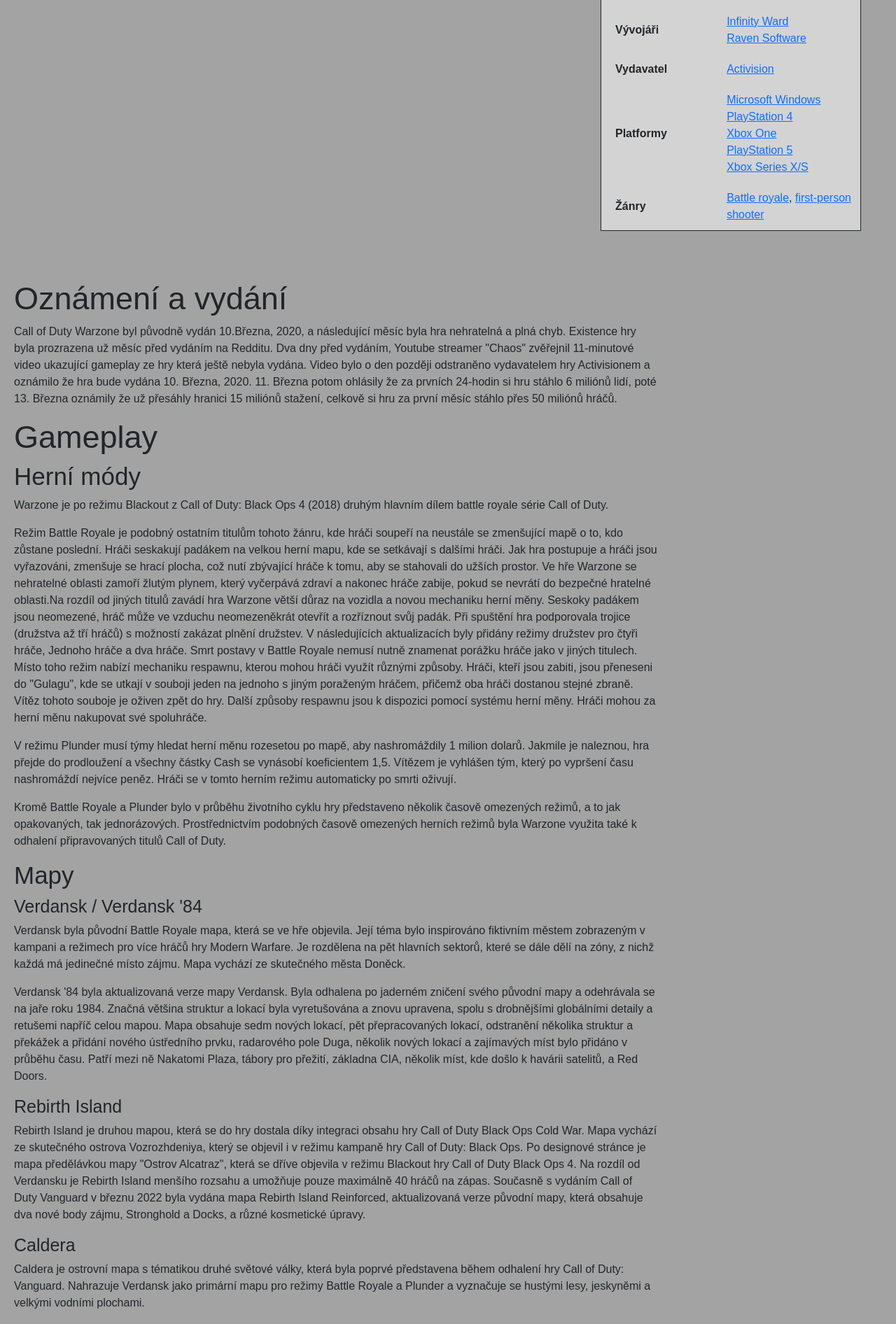
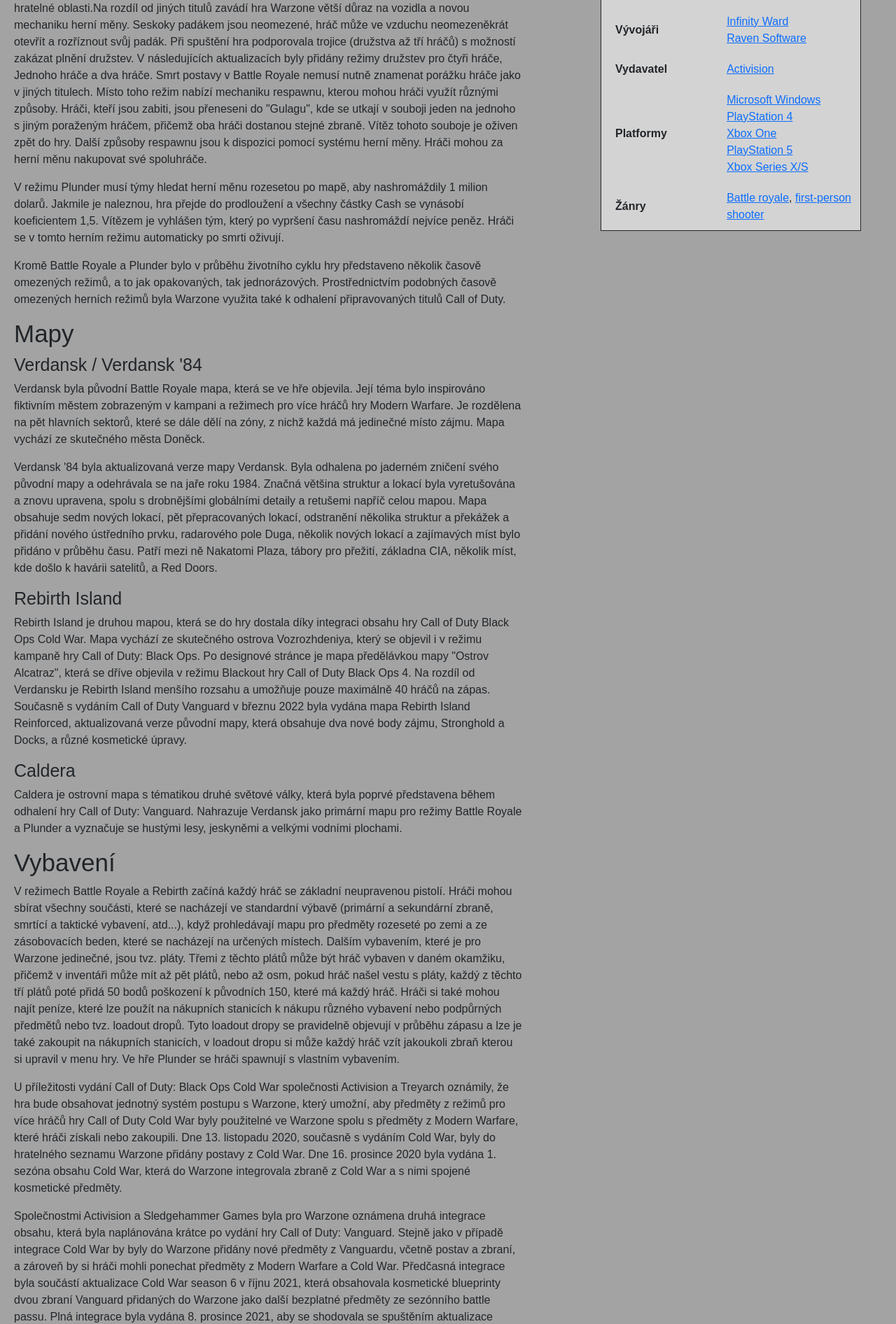
Before and after one commit to Lukascech84/wzwiki, a PHP site: page / in a window 1280 px wide. Shown: the part 1297-3189 px from the top of the page at 70% size. Run offline with PHP 8.4, Linux system fonts and the light colour scheme.

Commit message:
Update styles.css

```diff
--- a/css/styles.css
+++ b/css/styles.css
@@ -24,7 +24,7 @@ h4{
 
 article {
     float: left;
-    width: 75vw;
+    width: 60vw;
     padding: 20px;
 }
 
```
